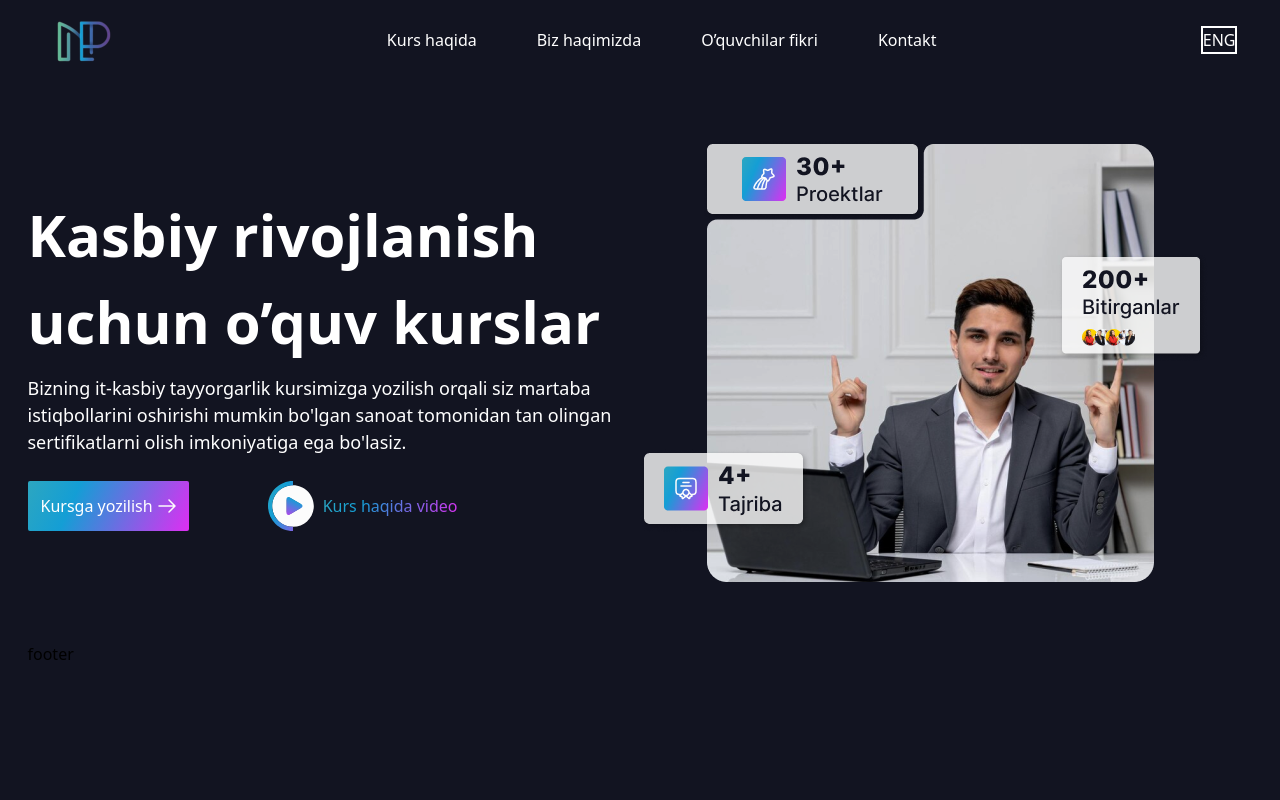
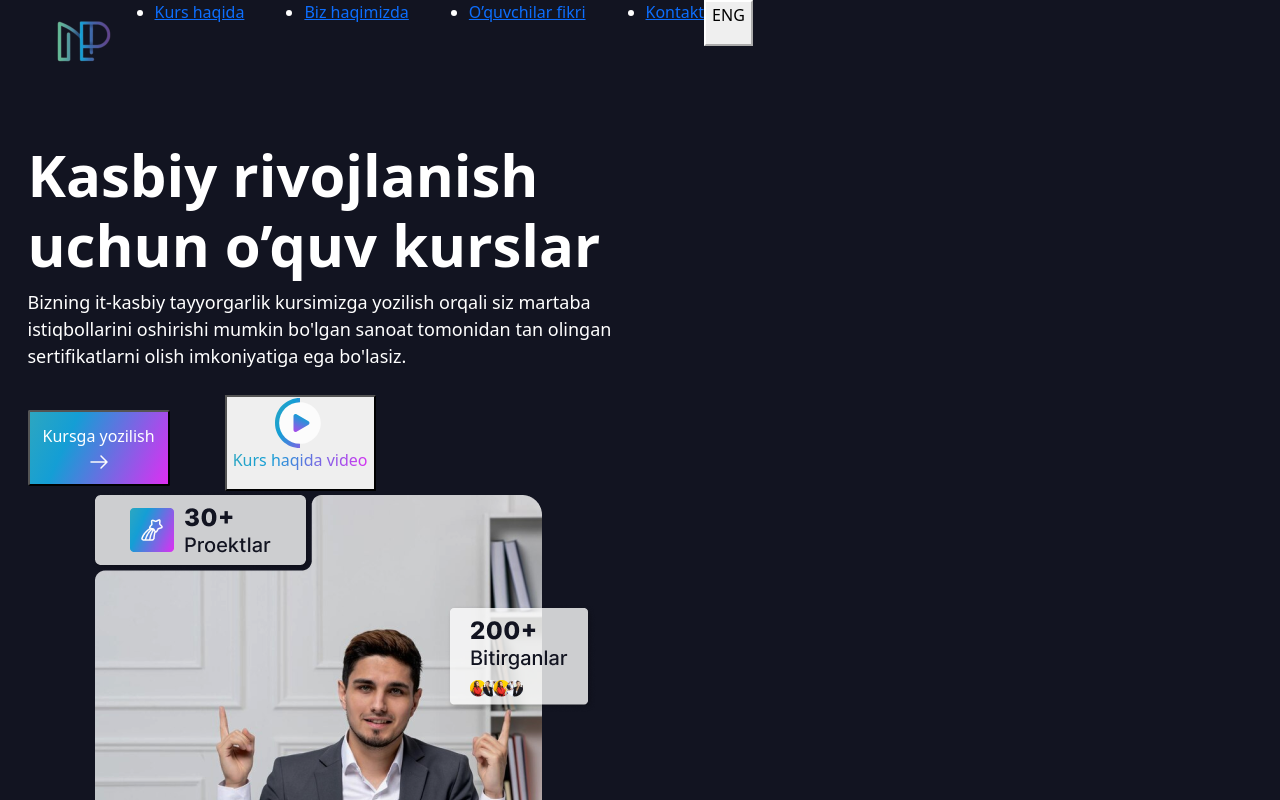
Before and after one commit to Yulduz0525/courses-project, a React (Vite) app: page / in a window 1280 px wide. Shown: the top 800 px of the page. Built offline with nearby package versions, Linux system fonts and the light colour scheme.

Commit message:
tailwind css deleted

```diff
--- a/index.html
+++ b/index.html
@@ -1,13 +1,24 @@
 <!doctype html>
 <html lang="en">
+
 <head>
   <meta charset="UTF-8" />
   <link rel="icon" type="image/svg+xml" href="/src/assets/logo.png" />
+  <link href="https://cdn.jsdelivr.net/npm/bootstrap@5.3.3/dist/css/bootstrap.min.css" rel="stylesheet"
+    integrity="sha384-QWTKZyjpPEjISv5WaRU9OFeRpok6YctnYmDr5pNlyT2bRjXh0JMhjY6hW+ALEwIH" crossorigin="anonymous">
   <meta name="viewport" content="width=device-width, initial-scale=1.0" />
   <title>Courses Project</title>
 </head>
+
 <body>
   <div id="root"></div>
   <script type="module" src="/src/main.jsx"></script>
+  <script src="https://cdn.jsdelivr.net/npm/@popperjs/core@2.11.8/dist/umd/popper.min.js"
+    integrity="sha384-I7E8VVD/ismYTF4hNIPjVp/Zjvgyol6VFvRkX/vR+Vc4jQkC+hVqc2pM8ODewa9r"
+    crossorigin="anonymous"></script>
+  <script src="https://cdn.jsdelivr.net/npm/bootstrap@5.3.3/dist/js/bootstrap.min.js"
+    integrity="sha384-0pUGZvbkm6XF6gxjEnlmuGrJXVbNuzT9qBBavbLwCsOGabYfZo0T0to5eqruptLy"
+    crossorigin="anonymous"></script>
 </body>
+
 </html>
--- a/package.json
+++ b/package.json
@@ -10,11 +10,9 @@
     "preview": "vite preview"
   },
   "dependencies": {
-    "autoprefixer": "^10.4.20",
     "i18next": "^23.15.1",
     "i18next-browser-languagedetector": "^8.0.0",
     "next-i18next": "^15.3.1",
-    "postcss": "^8.4.45",
     "react": "^18.3.1",
     "react-dom": "^18.3.1",
     "react-i18next": "^15.0.1",
@@ -30,7 +28,6 @@
     "eslint-plugin-react-hooks": "^5.1.0-rc.0",
     "eslint-plugin-react-refresh": "^0.4.9",
     "globals": "^15.9.0",
-    "tailwindcss": "^3.4.11",
     "vite": "^5.4.1"
   }
 }
--- a/src/layout/RootLayout.jsx
+++ b/src/layout/RootLayout.jsx
@@ -26,14 +26,14 @@ const RootLayout = () => {
             <div className='container'>
                 <nav>
                     <div className='container'>
-                        <div className='flex justify-between items-center text-white w-full' >
+                        <div className='d-flex justify-between items-center text-white w-full' >
                             <div>
                                 <Link to={'/'}>
                                     <img src={Logo} />
                                 </Link>
                             </div>
                             <div>
-                                <ul className='flex items-center gap-[60px]' style={{gap:"60px"}}>
+                                <ul className='d-flex items-center gap-[60px]' style={{gap:"60px"}}>
                                     {
                                         navLink?.map((item, index) => (
                                             <li key={index} className='hover:text-indigo-500 menuLink'>
--- a/tailwind.config.js
+++ /dev/null
@@ -1,10 +0,0 @@
-/** @type {import('tailwindcss').Config} */
-export default {
-  content: ["./index.html",
-    "./src/**/*.{js,ts,jsx,tsx}"],
-  theme: {
-    extend: {},
-  },
-  plugins: [
-  ],
-}
```
Also changed, not shown: 1 other file (tests, documents, lock files or other folders). Lines whose indentation alone changed are shown as unchanged.
